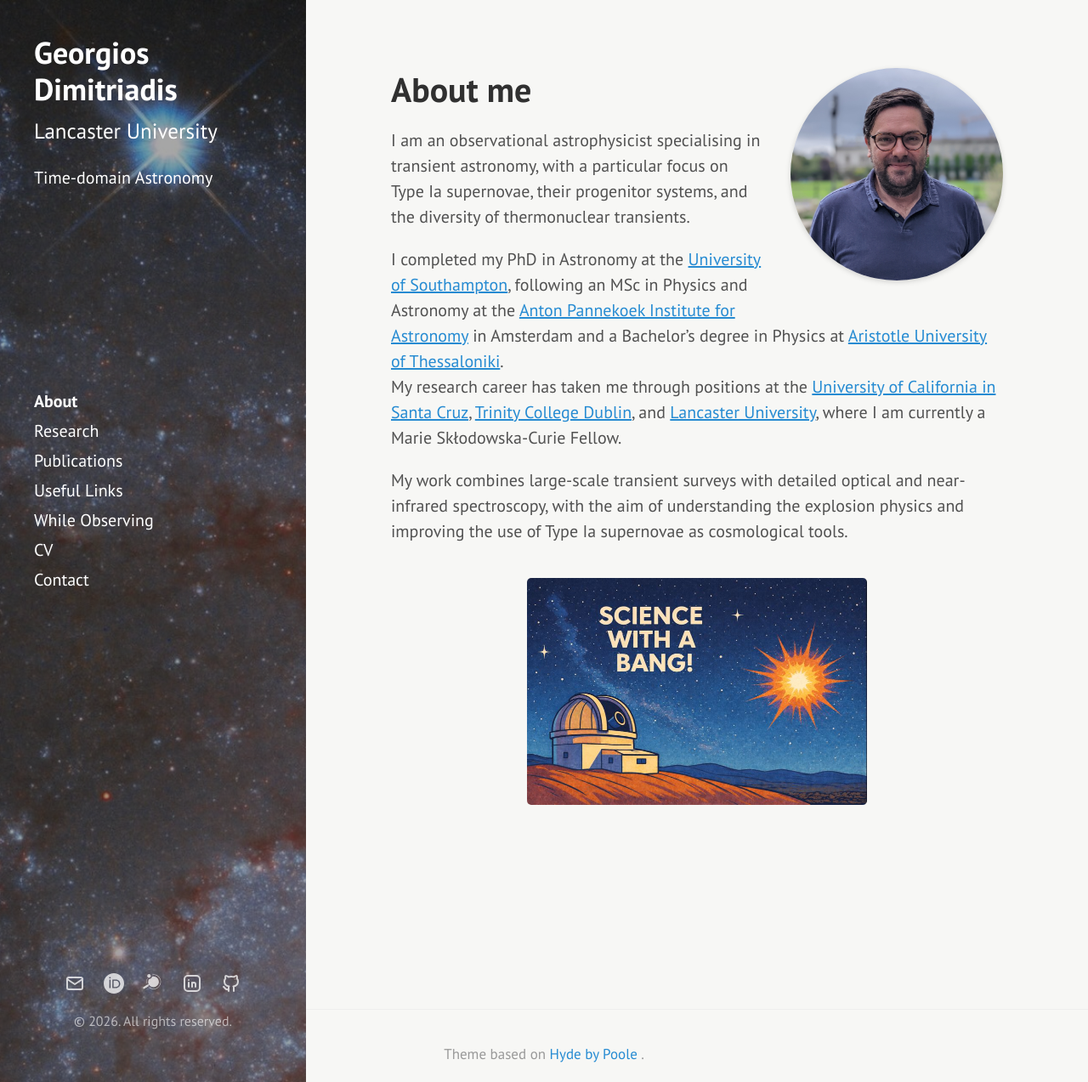
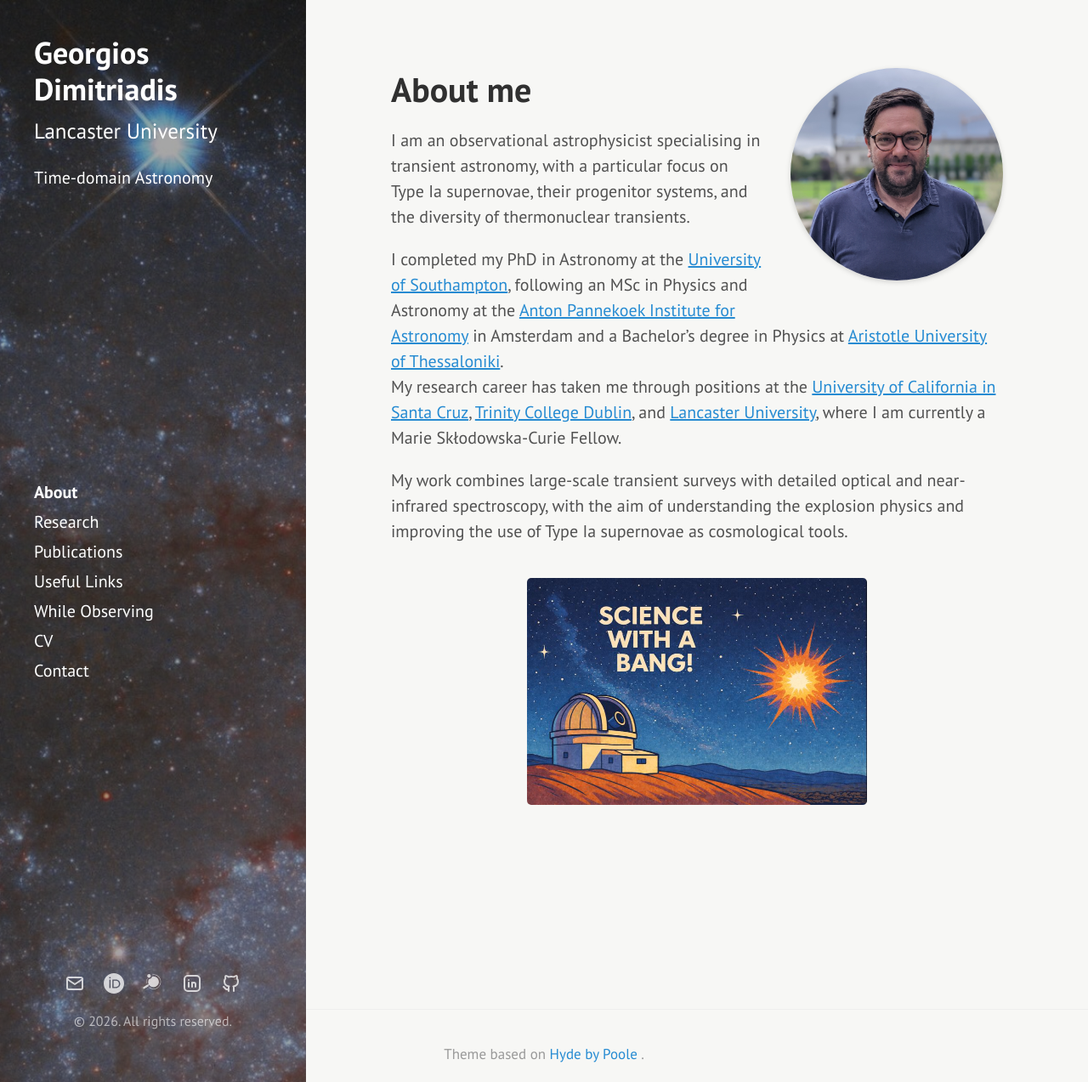
Before and after one commit to geodimitriadis/geodimitriadis.github.io, a Jekyll site: the page built from index.md, in a window 1280 px wide and 1273 px high. Shown: the whole window at 85% size. Built offline with Jekyll 4.4.1, drawn with Linux system fonts in a browser that asks for light colours.

Commit message:
Update hyde.css

```diff
--- a/public/css/hyde.css
+++ b/public/css/hyde.css
@@ -152,9 +152,12 @@ a.sidebar-nav-item:focus {
     flex-direction: column;
   }
 
+  .sidebar-about {
+    margin-bottom: 1.2rem;
+  }
+
   .sidebar-nav {
     margin-top: auto;
-    margin-bottom: auto;
   }
 
   .sidebar-bottom {
```
